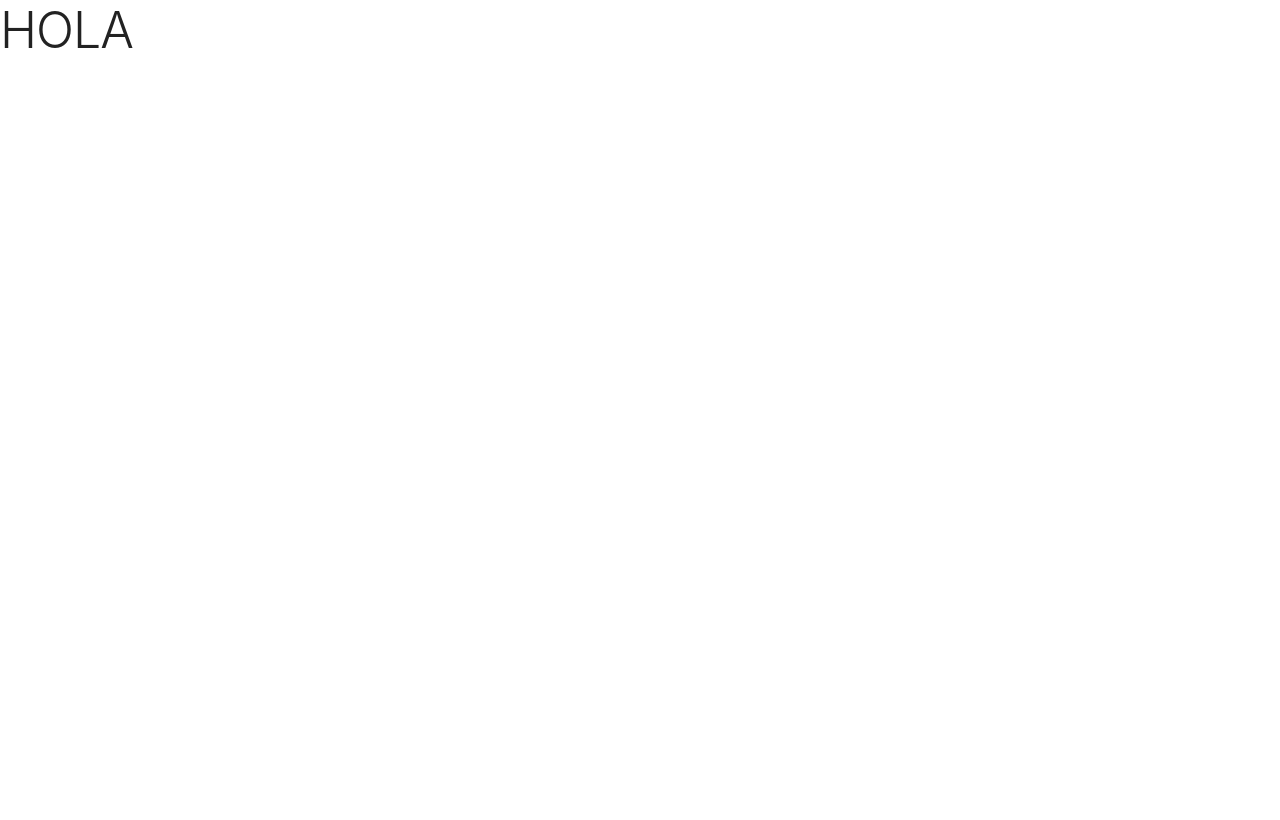
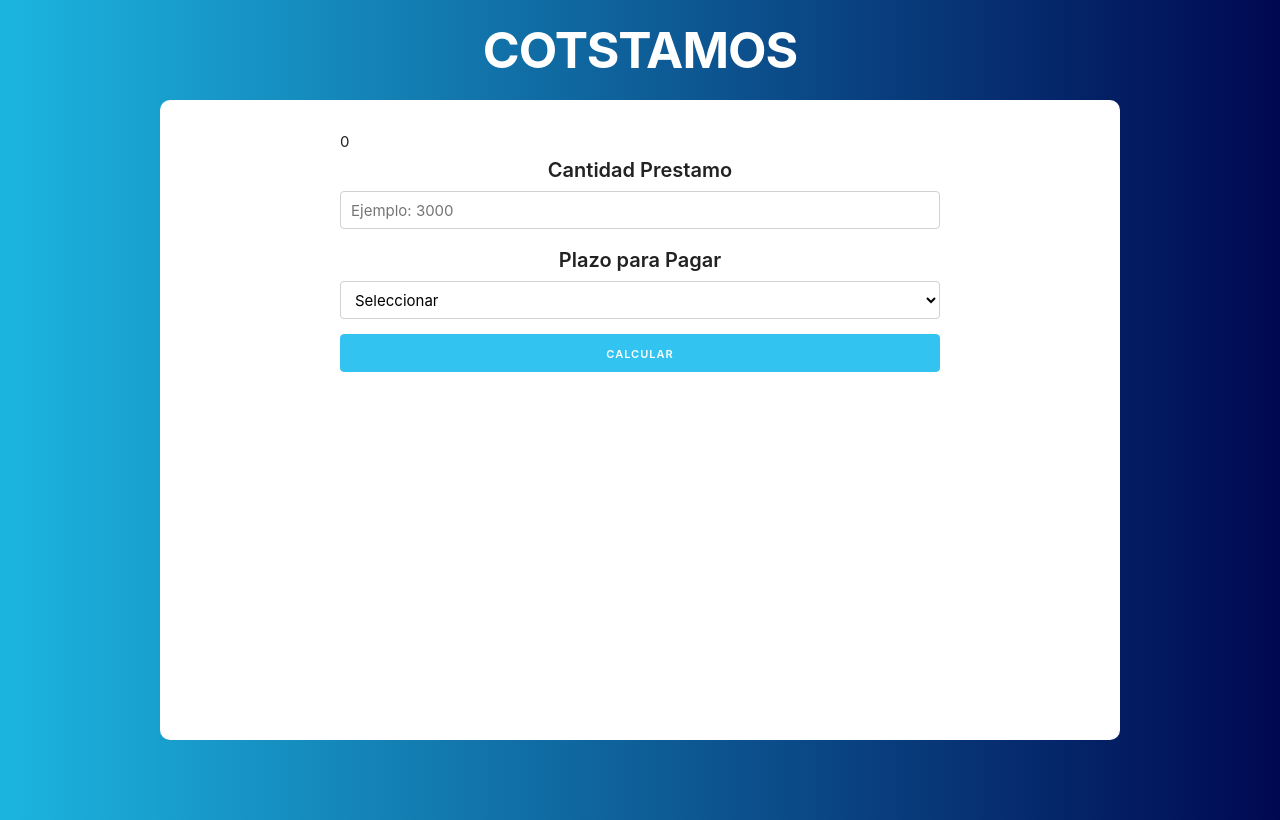
Before and after one commit to andrestorresw/prestamos-react, a React (Create React App) app: page / in a window 1280 px wide. Built offline with nearby package versions, Linux system fonts and the light colour scheme.

Commit message:
Commited progress

```diff
--- a/src/App.js
+++ b/src/App.js
@@ -1,11 +1,21 @@
-import React from 'react'
+import React, {Fragment} from 'react'
+import Header from './componentes/Header'
+import Formulario from './componentes/Formulario'
 
 function App() {
   return (
-    <div className="App">
-      <h1>HOLA</h1>
+    <Fragment>
+      <Header
+        titulo = "Cotstamos"
+      />
+
+    <div className = 'container'>
+      <Formulario />
     </div>
+    </Fragment>
   );
 }
 
+
+
 export default App;
--- /dev/null
+++ b/src/componentes/Formulario.js
@@ -0,0 +1,47 @@
+import React, {useState} from 'react'
+
+
+const Formulario = () => {
+
+    const [cantidad, guardarCantidad] = useState(0)
+
+    const leerCantidad= e =>{
+        guardarCantidad(parseInt(e.target.value))
+    }
+
+    return (
+        <form>
+            {cantidad}
+            <div className="row">
+                <div>
+                    <label>Cantidad Prestamo</label>
+                    <input
+                        className="u-full-width"
+                        type="number"
+                        placeholder="Ejemplo: 3000"
+                        onChange = { leerCantidad }
+                    />
+                </div>
+                <div>
+                    <label>Plazo para Pagar</label>
+                    <select className="u-full-width">
+                        <option value="">Seleccionar</option>
+                        <option value="3">3 meses</option>
+                        <option value="6">6 meses</option>
+                        <option value="12">12 meses</option>
+                        <option value="24">24 meses</option>
+                    </select>
+                </div>
+                <div>
+                    <input
+                        type="submit"
+                        value="Calcular"
+                        className="button-primary u-full-width"
+                    />
+              </div>
+            </div>
+        </form>
+    );
+}
+
+export default Formulario
--- /dev/null
+++ b/src/componentes/Header.js
@@ -0,0 +1,18 @@
+import React, {Fragment} from 'react'
+
+// function Header(props){
+
+//     console.log(props)
+//     return (
+//         <Fragment>
+//             <h1>{props.titulo}</h1>
+//         </Fragment>
+//     )
+// }
+
+const Header = props =>(
+    <h1>{props.titulo}</h1>
+)
+
+
+export default Header
--- a/src/index.css
+++ b/src/index.css
@@ -1,13 +1,61 @@
+html {
+  height: 100%;
+}
 body {
-  margin: 0;
-  font-family: -apple-system, BlinkMacSystemFont, 'Segoe UI', 'Roboto', 'Oxygen',
-    'Ubuntu', 'Cantarell', 'Fira Sans', 'Droid Sans', 'Helvetica Neue',
+  font-family: -apple-system, BlinkMacSystemFont, "Segoe UI", "Roboto", "Oxygen",
+    "Ubuntu", "Cantarell", "Fira Sans", "Droid Sans", "Helvetica Neue",
     sans-serif;
   -webkit-font-smoothing: antialiased;
   -moz-osx-font-smoothing: grayscale;
+  background: linear-gradient(90deg, #1CB5E0 0%, #000851 100%);
+  height: 100%;
+}
+h1 {
+  color: white;
+  text-transform: uppercase;
+  text-align: center;
+  margin-top: 2rem;
+  font-weight: bold;
+}
+.container {
+  background-color: white;
+  padding: 1rem;
+  border-radius: 1rem;
+  margin-top: 2rem;
+  height: 80vh;
 }
 
-code {
-  font-family: source-code-pro, Menlo, Monaco, Consolas, 'Courier New',
-    monospace;
+form, .mensajes {
+  padding: 2rem;
+  max-width: 600px;
+  margin: 0 auto;
 }
+.mensajes {
+  text-align: center;
+}
+.resultado {
+  border: 2px solid #00b0d7;
+  padding: 3rem 0;
+}
+form label {
+  text-align: center;
+  font-size: 2rem;
+}
+input[type="submit"]:disabled{
+  opacity: .2;
+  color: black;
+}
+
+.error {
+  background-color: white;
+  border:2px solid red;
+  padding: .5rem;
+  text-align: center;
+  color: red;
+  text-transform: uppercase;
+  max-width: 600px;
+  margin: 0 auto;
+}
+.resultado p {
+  margin: 0;
+}
```
